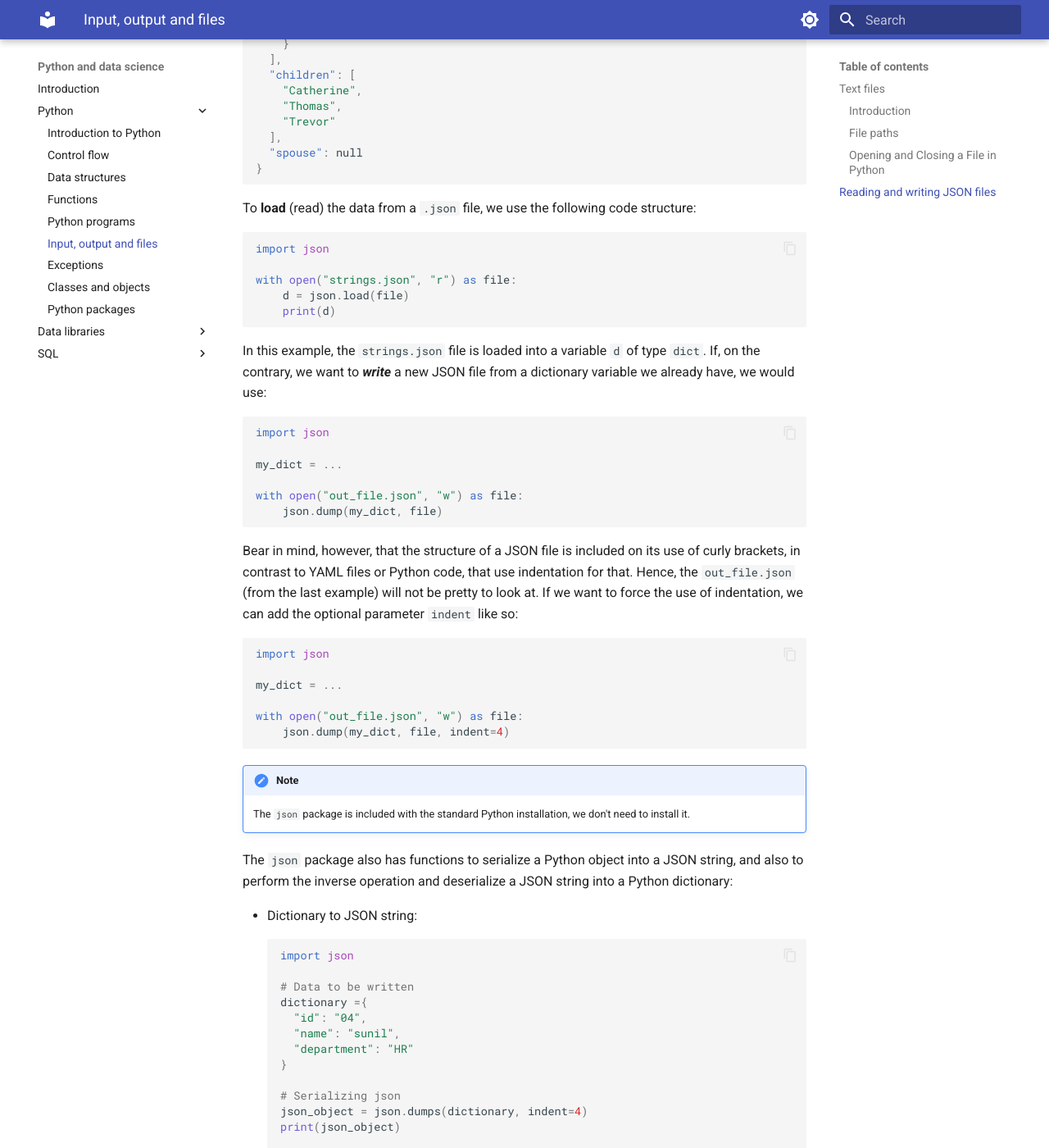
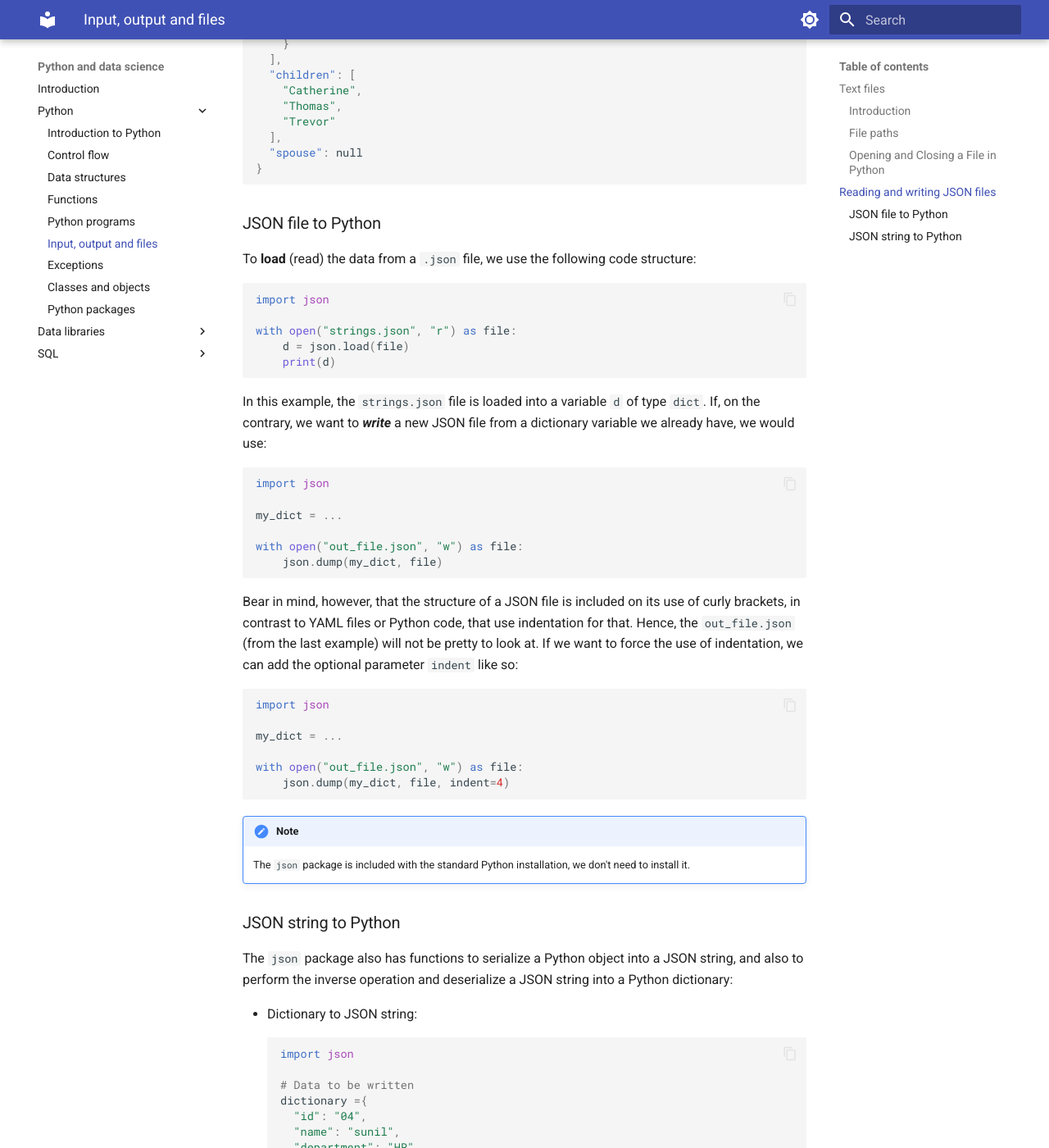
Before and after one commit to gerardpc/python-course, an MkDocs documentation site: the page built from docs/programming/python/io_files.md, in a window 1280 px wide and 1400 px high, scrolled down 3219 px. Shown: the whole window at 82% size. Built offline with MkDocs 1.6.1 and Material for MkDocs 9.7.7, drawn with Linux system fonts in a browser that asks for light colours.

Commit message:
json minor changes

````diff
--- a/docs/programming/python/io_files.md
+++ b/docs/programming/python/io_files.md
@@ -151,6 +151,8 @@ example JSON file looks like this:
 }
 ```
 
+### JSON file to Python
+
 To **load** (read) the data from a `.json` file, we use the following code structure:
 
 ```python
@@ -185,6 +187,9 @@ with open("out_file.json", "w") as file:
 
 !!!note
     The `json` package is included with the standard Python installation, we don't need to install it.
+
+
+### JSON string to Python
 
 The `json` package also has functions to serialize a Python object into a JSON string, and also to perform
 the inverse operation and deserialize a JSON string into a Python dictionary:
````
